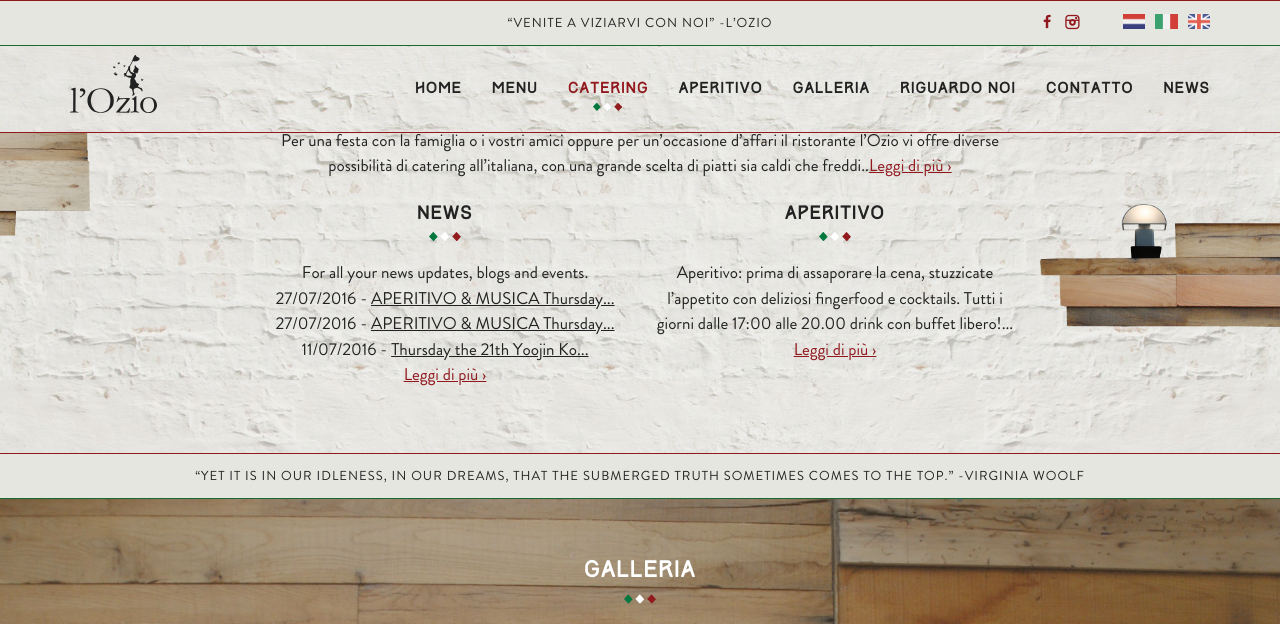
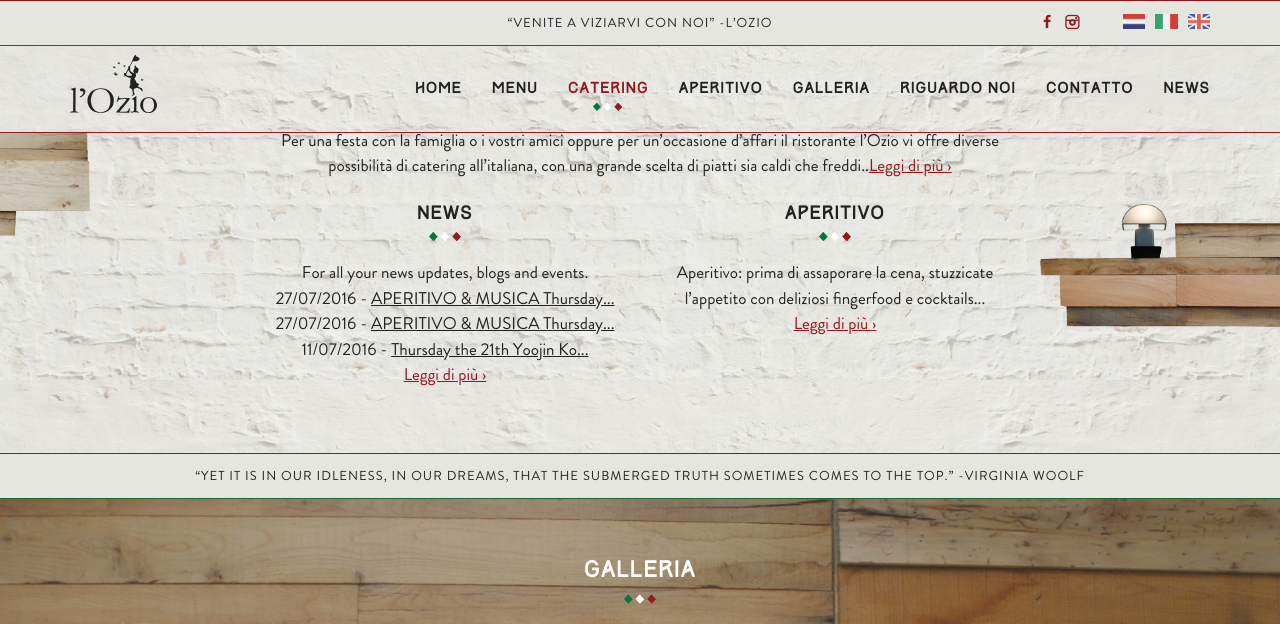
Before and after one commit to jhvanderschee/lozio_it, a Jekyll site: the page built from index.md, in a window 1280 px wide and 900 px high, scrolled down 896 px, cut to the strip 0-624 px from the top of the window. Built offline with Jekyll 4.4.1, drawn with Linux system fonts in a browser that asks for light colours.

Commit message:
Updated '/_layouts/home.html' via CloudCannon

```diff
--- a/_layouts/home.html
+++ b/_layouts/home.html
@@ -47,7 +47,7 @@
 
                           <div class="row">
                             <div class="col-md-6"><h2>News</h2><div><p>For all your news updates, blogs and events.<br />{% for post in site.posts | limit: 3 %}{{ post.date | date: "%d/%m/%Y" }} - <a href="{{ post.url }}" class="blog">{{ post.title | truncate: 30, "..." }}</a><br />{% endfor %}<a href="/news">Leggi di pi&ugrave; &rsaquo;</a></p></div></div>
-                            <div class="col-md-6"><h2>Aperitivo</h2><div class="editable"><p>Aperitivo: prima di assaporare la cena, stuzzicate l&rsquo;appetito con deliziosi fingerfood e cocktails. Tutti i giorni dalle 17:00 alle 20.00 drink con buffet libero!... <a target="_blank" href="/aperitivo">Leggi di pi&ugrave; &rsaquo;</a></p></div></div>
+                            <div class="col-md-6"><h2>Aperitivo</h2><div class="editable"><p>Aperitivo: prima di assaporare la cena, stuzzicate l&rsquo;appetito con deliziosi fingerfood e cocktails... <a target="_blank" href="/aperitivo">Leggi di pi&ugrave; &rsaquo;</a></p></div></div>
                           </div>
 
                         </div>
```
